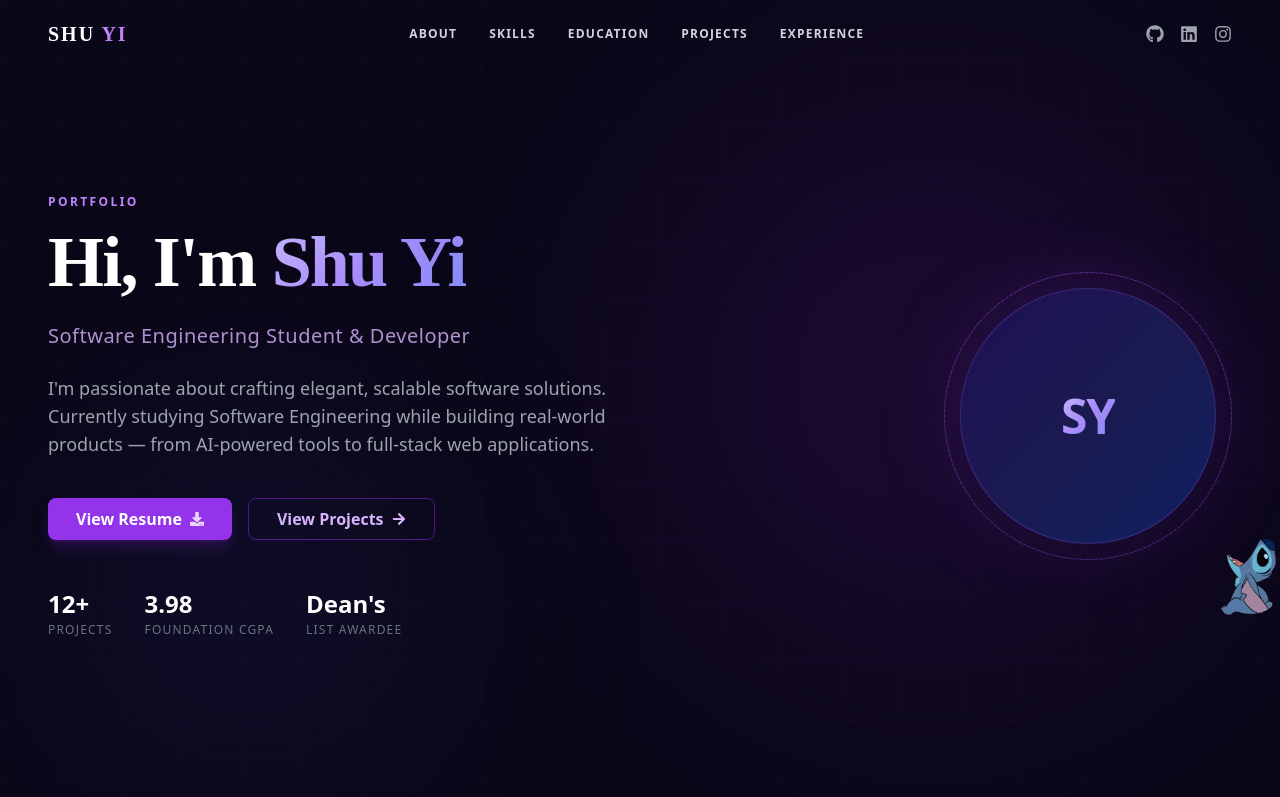
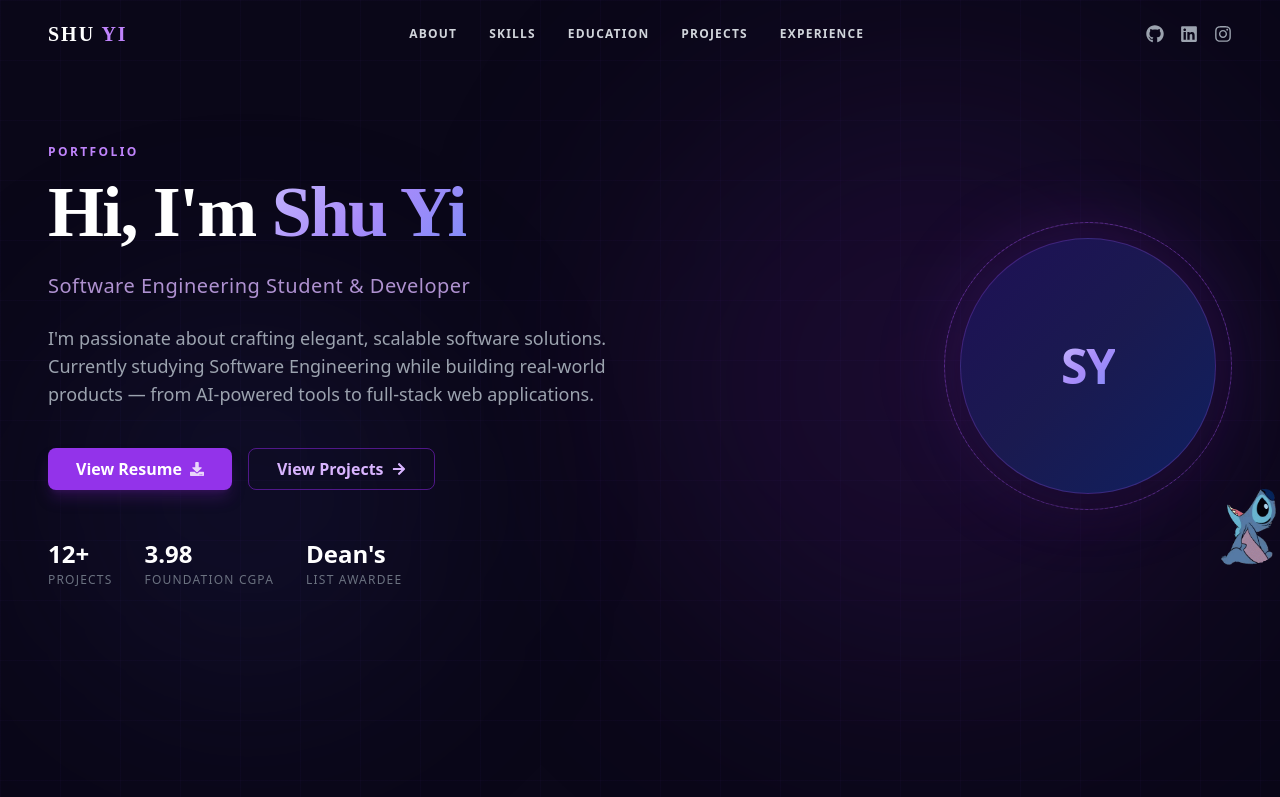
Before and after one commit to sygoh0909/my-website, a Next.js app: page / in a window 1280 px wide. Shown: the top 797 px of the page. Built offline with nearby package versions, Linux system fonts and the light colour scheme.

Commit message:
Updated section gap

```diff
--- a/src/app/page.js
+++ b/src/app/page.js
@@ -169,7 +169,7 @@ const SectionLabel = ({ children }) => (
 // ─── Hero / About ─────────────────────────────────────────────────────────────
 
 const AboutSection = () => (
-  <section id="about" className="relative pt-36 pb-28 min-h-screen flex items-center">
+  <section id="about" className="relative pt-36 pb-28 flex items-center">
     {/* Background orbs */}
     <div className="absolute top-20 right-0 w-[600px] h-[600px] rounded-full bg-purple-900/20 blur-[120px] pointer-events-none" />
     <div className="absolute bottom-0 left-0 w-[400px] h-[400px] rounded-full bg-indigo-900/15 blur-[100px] pointer-events-none" />
```
